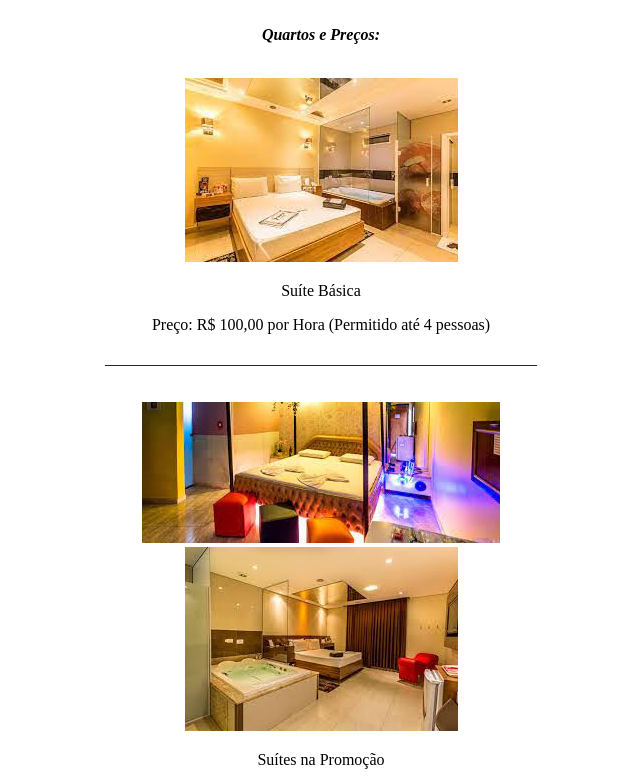
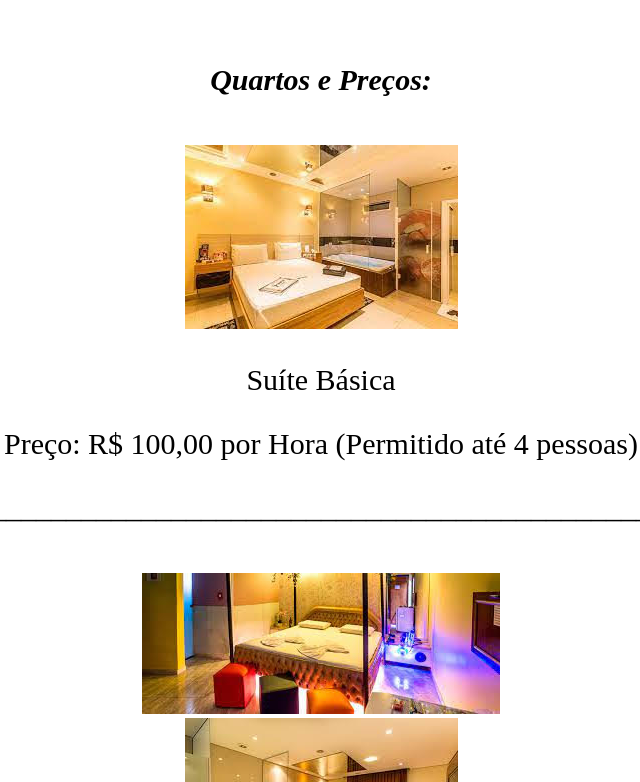
Before and after one commit to RafaGarbin/grupo-5-novo, a plain HTML site: page index.html in a window 1280 px wide. Shown: the part 655-1437 px from the top of the page, without its empty margins (319-959 px from the left). Drawn offline with Linux system fonts and the light colour scheme.

Commit message:
Update style.css

```diff
--- a/style.css
+++ b/style.css
@@ -9,7 +9,7 @@ h1 {
     font-family: ;
     text-align: center;
 }
-p {
+p { font-size:30px;
     color: ;
     text-align: center;
     font-family: initial;
```
